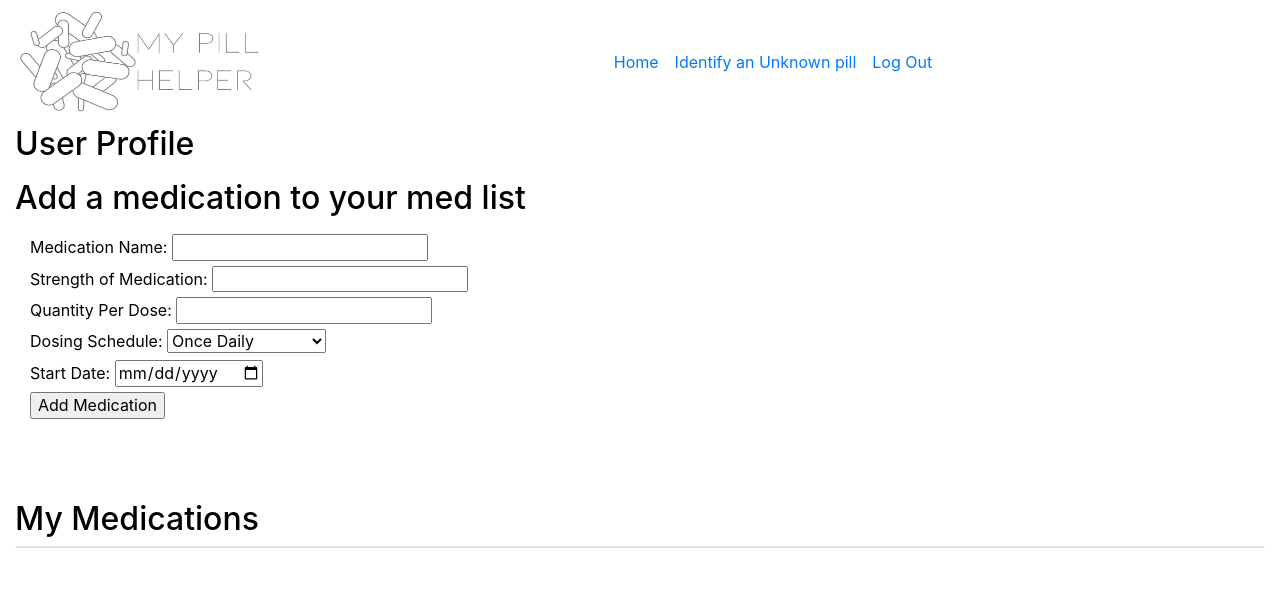
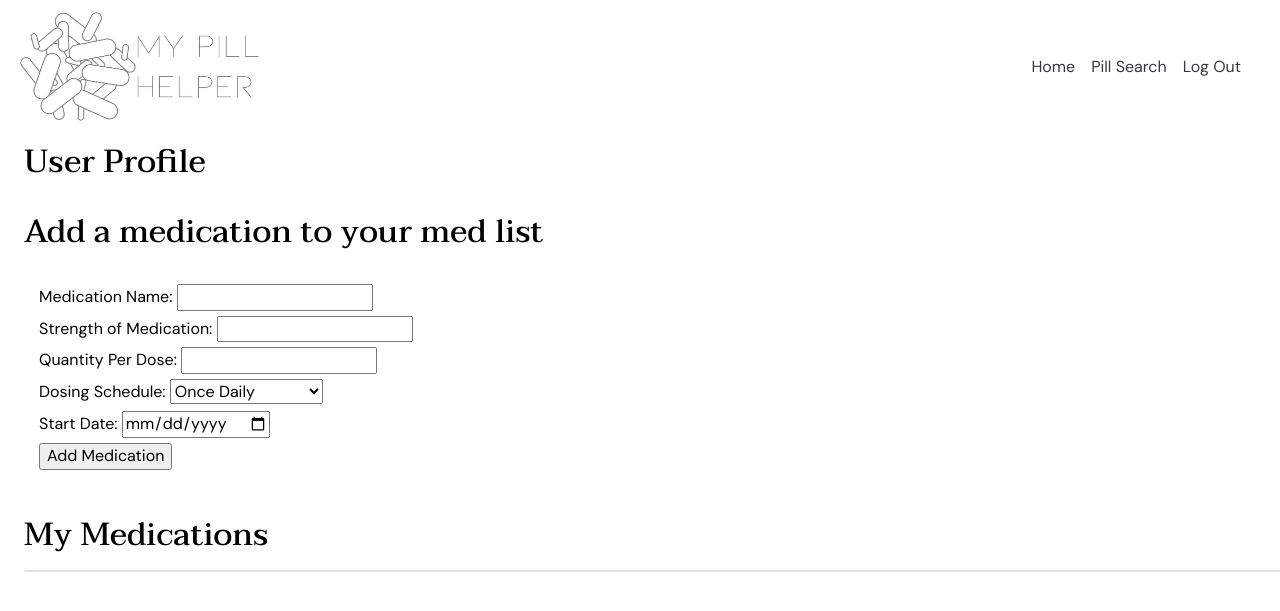
Before and after one commit to ReyBernDia/MyPillHelper, a Flask app: page /user-page in a window 1280 px wide. Shown: the top 611 px of the page. Run offline with Flask 2, Linux system fonts and the light colour scheme; the visitor is signed in with stand-in values (Sample User, id 1); data comes from the database, SQL or seed files in the repository; data that the repository does not hold is empty; some libraries are stand-ins or nearby versions.

Commit message:
Fonts updated with Google Fonts, Link Colors updated.

```diff
--- a/static/css/stylesheet.css
+++ b/static/css/stylesheet.css
@@ -5,6 +5,11 @@ body {
     color: #000;
     line-height: 1.3;
     -webkit-font-smoothing: antialiased;
+    font-family: 'DM Sans', sans-serif;
+}
+
+h1, h2, h3, h4, h5, h6 {
+    font-family: 'Taviraj', serif;
 }
 
 .homepage{
@@ -106,9 +111,13 @@ body {
 .py-1 {
     padding-bottom: .25rem!important;
 }
- .p-2 {
+.p-2 {
     padding: 1rem!important;
  }
+.py-3 {
+    padding: 0.5rem!important;
+}
+
 
 
 .sticky-top {
@@ -119,12 +128,19 @@ body {
 }
 
 .user-margin {
-    margin:0 0 0 0;
+    padding: 1.5rem;
+    margin:auto;
+    width: 100%;
+}
+.user-margin-2 {
+    padding: 0.5rem;
+    margin-left: 1rem;
     width: 100%;
 }
 
 .my-meds{
     margin-top: 500px;
+    margin-left: 1rem;
 }
 
 .border {
@@ -155,3 +171,10 @@ body {
     margin-right: 10%;
     padding: 30px 80px;
 }
+
+img {
+    border-style: 5px solid;
+    border-radius: 5px;
+    border-color: black;
+    margin: auto;
+}
--- a/templates/base.html
+++ b/templates/base.html
@@ -11,6 +11,7 @@
   <link rel="stylesheet" href="https://stackpath.bootstrapcdn.com/bootstrap/4.3.1/css/bootstrap.min.css" integrity="sha384-ggOyR0iXCbMQv3Xipma34MD+dH/1fQ784/j6cY/iJTQUOhcWr7x9JvoRxT2MZw1T" crossorigin="anonymous">
   <link rel="stylesheet" href="//code.jquery.com/ui/1.12.1/themes/base/jquery-ui.css">
   <link rel="stylesheet" href="/static/css/stylesheet.css">
+  <link href="https://fonts.googleapis.com/css?family=DM+Sans|Taviraj:500&display=swap" rel="stylesheet">
 </head>
 
 <body>
--- a/templates/schedule_meds_form.html
+++ b/templates/schedule_meds_form.html
@@ -26,7 +26,9 @@
           <input type="number" id="refills_id" name="refills" value=1>
           <input type="hidden" id="med_strength" name="med_strength" value="{{med_strength}}">
           <input type="hidden" id="med_id" name="med_id" value="{{med_id}}">
-      <button class="btn btn-primary" id="submit_this"><a href="/user-page">Schedule Medication</a></button>
+        <button class="btn btn-primary" id="submit_this">
+          <a href="/user-page" class="text-dark">Schedule Medication</a>
+        </button>
   </div>
 
 
--- a/templates/user_page.html
+++ b/templates/user_page.html
@@ -6,43 +6,45 @@
 
   <nav class="navbar navbar-expand-md w-100">
   <div class="container-fluid">
-    <img class="navbar-brand" src="/static/img/myPillHelper.jpg" alt width="250px" height="125px">
-    <div id="navbar" class="navbar-collapse collapse navbar-expand-lg justify-content-center align-items-center">
+    <a class="navbar-brand my-0 mr-md-auto" href="/">
+        <img src="/static/img/myPillHelper.jpg" alt width="250px" height="125px">
+        </a>
+        <div class="navbar-links my-2 my-md-0 mr-md-3">
             <ul class="navbar-nav">
               <li class="nav-item">
-                <a class="nav-link" href="/">Home</a>
+                <a class="nav-link py-2 text-dark" href="/">Home</a>
               </li>
               <li class="nav-item">
-                <a class="nav-link" href="/find_meds">Identify an Unknown pill</a>
+                <a class="nav-link py-2 text-dark" href="/find_meds">Pill Search</a>
               </li>
               {% if session.get('user_name',None) %}
               <li class="nav-item">
-              <a class="nav-link" href="/logout">Log Out</a>
+              <a class="nav-link py-2 text-dark" href="/logout">Log Out</a>
               </li>
               {% else %}
               <li class="nav-item">
-              <a class="nav-link" href="/login">Log In</a>
+              <a class="nav-link py-2 text-dark" href="/login">Log In</a>
               </li>
               <li class="nav-item">
-              <a class="nav-link" href="/register">Register</a>
+              <a class="nav-link py-2 text-dark" href="/register">Register</a>
               </li>
               {% endif %}
             </ul>
     </div>
   </div>
-      <div class="user-margin container h-100">
+      <div class="user-margin-2 container h-100">
       <h2>User Profile</h2>
 
       <br>
      </div>
 
-    <div class="user-margin my-2 container h-100">
+    <div class="user-margin-2 my-2 container h-100">
 
       <h2>Add a medication to your med list</h2>
 
       <br>
     </div>
-    <div class="user-margin container h-100">
+    <div class="user-margin-2 container h-100">
 
       <form action="/user-page" id="add_med" method="POST">
         <div class="container-fluid">
@@ -81,16 +83,17 @@
 
 
 
-    <div class="my-meds container-fluid">
-      <h2>My Medications</h2>
+    <div class="my-meds container-fluid user-margin-2">
+      <h2 class="py-2">My Medications</h2>
         <div class="border">
         {% for key, value in med_options.items() %}
           <div id="user_meds">
-          <div class="container-fluid">
+
+            <div class="container-fluid py-2">
               <h3 id="med_name"> Medication Name: {{ key }} </h3>
-          <div class="container">
+            </div>
 
-          <div class="container-fluid">
+            <div class="container-fluid py-2">
               <form action="/show_schedule_form", method = "POST">
               <input type="submit" value="Schedule Reminders for This Medication">
               <input type="hidden" name="med_strength" value="{{key}}">
@@ -98,7 +101,7 @@
               </form>
             </div>
 
-          <div class="container-fluid">
+            <div class="container-fluid py-2">
               <h5>Strength</h5>
                 <p>
                 {% for val in value['strength'] %}
@@ -107,37 +110,36 @@
                 </p>
             </div>
 
-          <div class="container-fluid">
+            <div class="container-fluid py-2">
               <img src="{{ value['img_path'][0] }}" width =10% height=10%>
             </div>
 
-          <div class="container-fluid">
+            <div class="container-fluid py-3">
               <button class="userMedInfo" id="med_indication"><h5>Indications</h5></button>
               <p id="dict_indications"></p>
             </div>
 
-          <div class="container-fluid">
+            <div class="container-fluid py-3">
               <button class="userMedInfo" id="med_dosing"><h5>Dosing Information</h5></button>
               <p id="dict_dosing"></p>
             </div>
 
-          <div class="container-fluid">
+            <div class="container-fluid py-3">
               <button class="userMedInfo" id="med_pharm"><h5>Pharmacy Class</h5></button>
               <p id="dict_pharm"></p>
             </div>
 
-          <div class="container-fluid">
+            <div class="container-fluid py-3">
               <button class="userMedInfo" id="med_contraindications"><h5>Contraindications</h5></button>
               <p id="dict_contra"></p>
             </div>
 
-          <div class="container-fluid">
+            <div class="container-fluid py-3">
               <button class="userMedInfo" id="med_more_info"><h5>More Information for Patients</h5></button>
               <p id="dict_more"></p>
             </div>
 
           </div>
-
         {% endfor %}
         </div>
     </div>
```
Also changed, not shown: templates/find_medications.html (+7 -7 lines), templates/homepage.html (+6 -8 lines), templates/login.html (+5 -5 lines), templates/more_info.html (+6 -6 lines), templates/no_search.html (+8 -10 lines), templates/registration.html (+5 -5 lines), templates/results.html (+11 -7 lines). Lines whose indentation alone changed are shown as unchanged.
